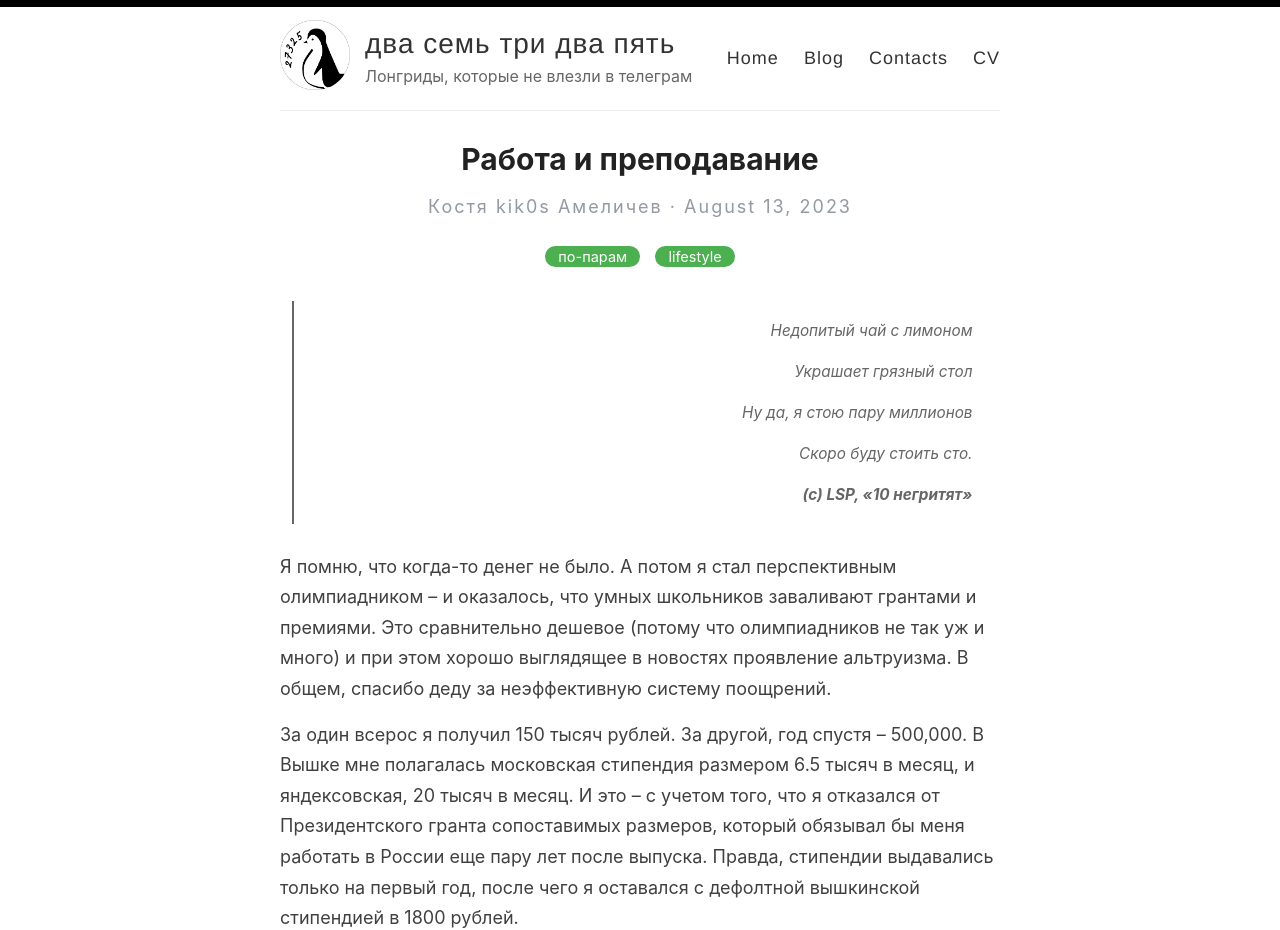
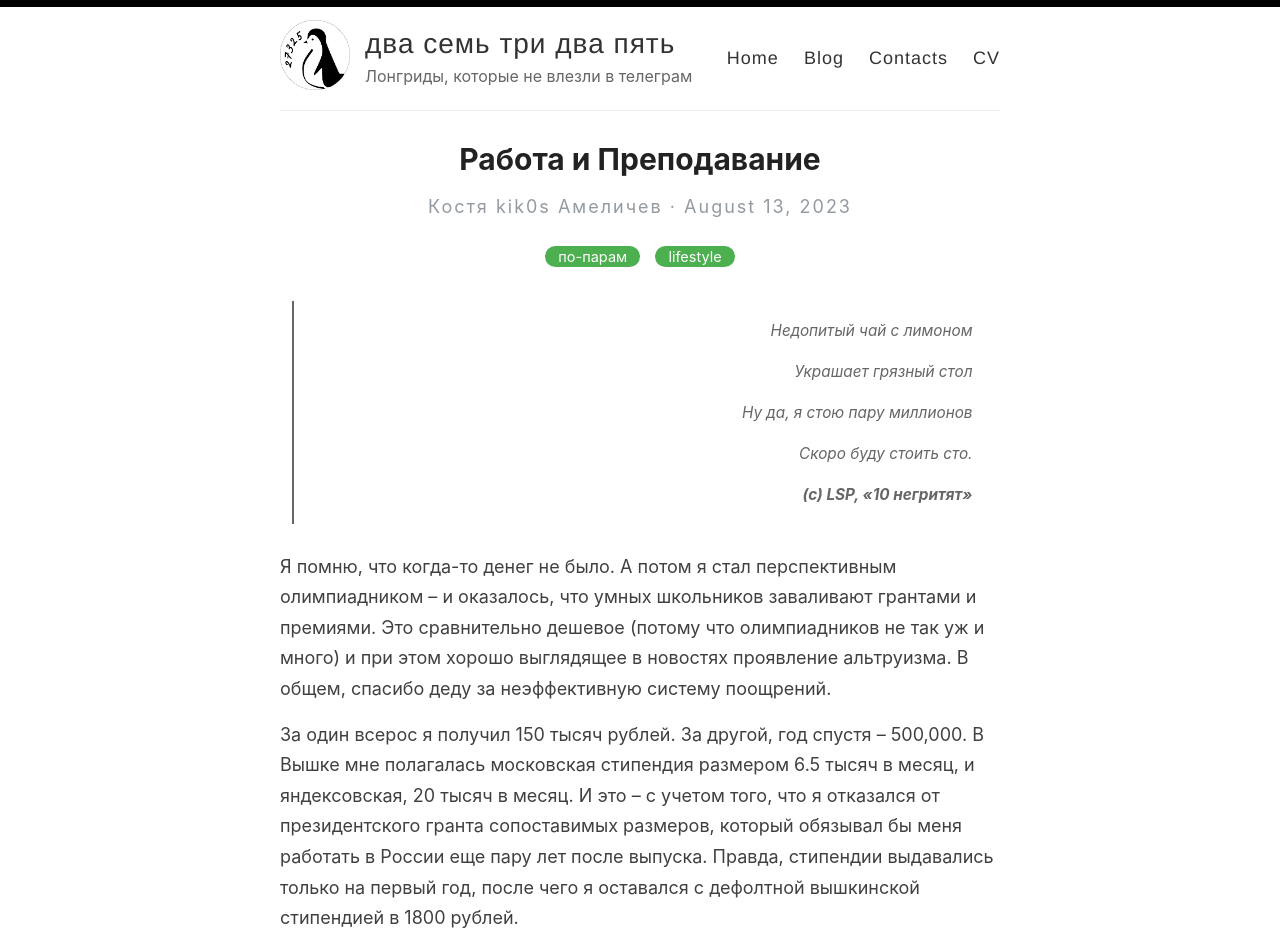
Before and after one commit to KiK0S/kik0s.github.io, a Jekyll site: the page built from _posts/2023-08-13-teaching-and-working.md, in a window 1280 px wide and 1400 px high. Shown: the top 930 px of the window. Built offline with Jekyll 4.4.1, drawn with Linux system fonts in a browser that asks for light colours.

Commit message:
case fixes

```diff
--- a/_posts/2023-08-13-teaching-and-working.md
+++ b/_posts/2023-08-13-teaching-and-working.md
@@ -1,6 +1,6 @@
 ---
 layout: post
-title:  Работа и преподавание
+title:  Работа и Преподавание
 permalink: /after-classes/teaching-and-working/
 excerpt_separator: <!--more-->
 categories: [по-парам, lifestyle]
@@ -25,7 +25,7 @@ published: true
 
 Я помню, что когда-то денег не было. А потом я стал перспективным олимпиадником -- и оказалось, что умных школьников заваливают грантами и премиями. Это сравнительно дешевое (потому что олимпиадников не так уж и много) и при этом хорошо выглядящее в новостях проявление альтруизма. В общем, спасибо деду за неэффективную систему поощрений.
 
-За один всерос я получил 150 тысяч рублей. За другой, год спустя -- 500,000. В Вышке мне полагалась московская стипендия размером 6.5 тысяч в месяц, и яндексовская, 20 тысяч в месяц. И это -- с учетом того, что я отказался от Президентского гранта сопоставимых размеров, который обязывал бы меня работать в России еще пару лет после выпуска. Правда, стипендии выдавались только на первый год, после чего я оставался с дефолтной вышкинской стипендией в 1800 рублей.
+За один всерос я получил 150 тысяч рублей. За другой, год спустя -- 500,000. В Вышке мне полагалась московская стипендия размером 6.5 тысяч в месяц, и яндексовская, 20 тысяч в месяц. И это -- с учетом того, что я отказался от президентского гранта сопоставимых размеров, который обязывал бы меня работать в России еще пару лет после выпуска. Правда, стипендии выдавались только на первый год, после чего я оставался с дефолтной вышкинской стипендией в 1800 рублей.
 
 В общем, я пришел в универ, имея денег на пару лет вперед и <<пассивный доход>> от стипендий. Примерно тогда же перестал брать деньги у родителей -- правда, не скидывался за продукты и не платил коммуналку.
 
```
Also changed, not shown: _posts/2023-07-21-friends-and-blogs.md (+1 -1 lines).
